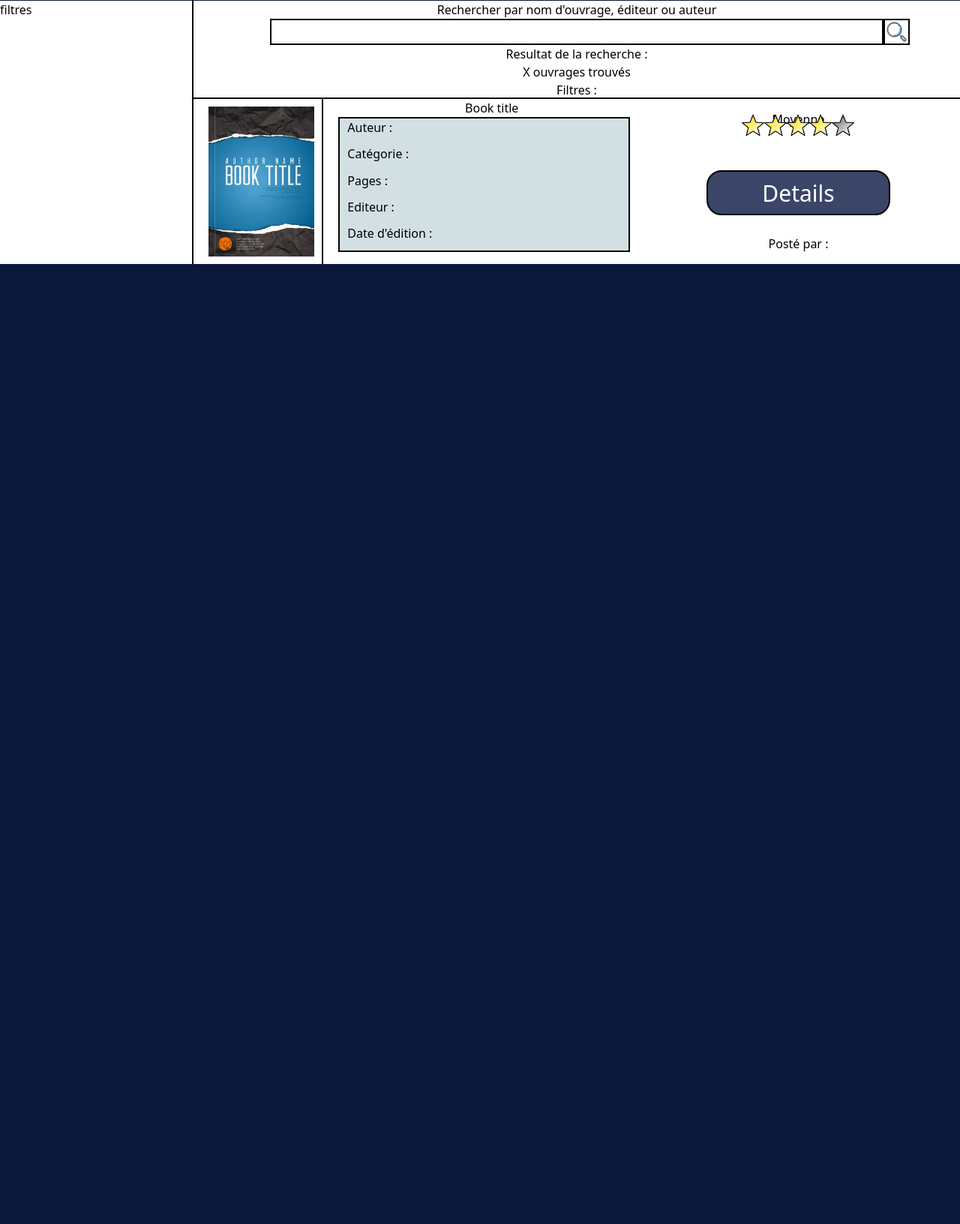
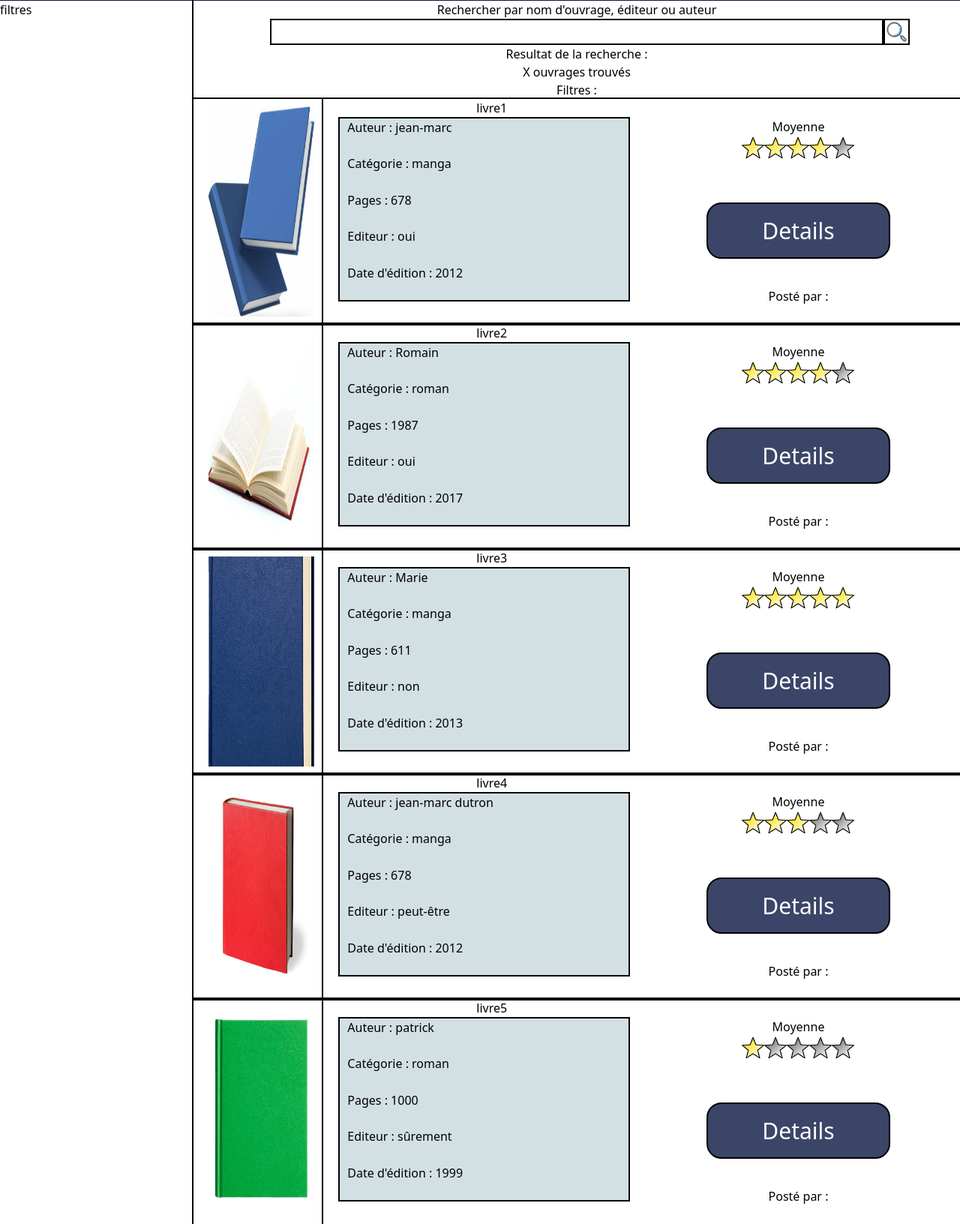
Before and after one commit to dam277/P_Web_2, a PHP site: page /02-CodeSource/Site/src/php/views/books.php?page=1 in a window 1280 px wide. Shown: the part 495-2127 px from the top of the page at 75% size. Before the commit the page ends 847 px from the top, so only its background shows below. Run offline with PHP 8.4, Linux system fonts and the light colour scheme; some libraries are stand-ins or nearby versions.

Commit message:
ajout d'automatisation php d'affichage des livres

```diff
--- a/02-CodeSource/Site/src/php/views/books.php
+++ b/02-CodeSource/Site/src/php/views/books.php
@@ -1,5 +1,5 @@
 <?php
-$bookList = array (
+$bookList = array(
     "book1" => array(
         "image" => "../../../resources/book1.jpg",
         "name" => "livre1",
@@ -14,7 +14,7 @@ $bookList = array (
         "image" => "../../../resources/book2.jpg",
         "name" => "livre2",
         "category" => "roman",
-        "author" => "jean-marc",
+        "author" => "Romain",
         "editor" => "oui",
         "pages" => "1987",
         "edition" => "2017",
@@ -24,11 +24,11 @@ $bookList = array (
         "image" => "../../../resources/book3.jpg",
         "name" => "livre3",
         "category" => "manga",
-        "author" => "jean-paul",
+        "author" => "Marie",
         "editor" => "non",
         "pages" => "611",
         "edition" => "2013",
-        "average" => 4.4
+        "average" => 4.5
     ),
     "book4" => array(
         "image" => "../../../resources/book4.jpg",
@@ -60,18 +60,16 @@ $bookList = array (
         "edition" => "2012",
         "average" => 2.8
     )
-
 );
 
-// echo "<pre>";
-// var_dump($bookList);
-// echo "</pre>";
+$bookList = array_values($bookList);
 
 ?>
 
 
 <!DOCTYPE html>
 <html lang="fr">
+
 <head>
     <meta charset="UTF-8">
     <meta http-equiv="X-UA-Compatible" content="IE=edge">
@@ -79,6 +77,7 @@ $bookList = array (
     <script src="https://cdn.tailwindcss.com"></script>
     <title>Ouvrages</title>
 </head>
+
 <body>
     <header>
         <?php
@@ -109,38 +108,99 @@ $bookList = array (
                 </div>
 
                 <!-- LIVRES -->
+                <?php
+                $page;  //Page actuelle
+
+                //Regarde quelle page on est
+                if ($_GET["page"]) {
+                    $page = $_GET["page"];
+                } else {
+                    $page = 1;
+                }
+
+                //Defini le début de I (FOR) I = startI
+                $startI = $page * 5 - 5;
+                //Defini la fin de I (FOR) I < endI
+                $endI = $page * 5;
+
+                //Affiche les ouvrages
+                for ($i = $startI; $i < $endI; $i++) {
+                ?>
+
+                    <!-- 1 LIVRE -->
                     <div class="outline outline-[2px] outline-offset-[0px] flex ">
-                    <img class="mx-[20px] py-[10px] pr-[10px] border-r-2 border-black border-solid w-[20%] xl:w-[15%]" src="../../../resources/livre1.jpg" alt="">
+                        <!-- IMAGE DE COUVERTURE -->
+                        <img class="mx-[20px] py-[10px] pr-[10px] border-r-2 border-black border-solid w-[20%] xl:w-[15%] min-h-[300px]" src="<?= $bookList[$i]["image"] ?>" alt="">
 
+                        <!-- INFORMATIONS SUR L'OUVRAGE -->
                         <div class="w-[40%]">
-                        <p class="grid place-items-center">Book title</p>
+                            <p class="grid place-items-center"><?= $bookList[$i]["name"] ?></p>
                             <ul class="grid place-items-left bg-[#D3E0E3] border-solid border-2 border-black h-[82%] mr-[20px]">
-                            <li class="ml-[10px]">Auteur :</li>
-                            <li class="ml-[10px]">Catégorie :</li>
-                            <li class="ml-[10px]">Pages :</li>
-                            <li class="ml-[10px]">Editeur :</li>
-                            <li class="ml-[10px]">Date d'édition :</li>
+                                <li class="ml-[10px]">Auteur : <?= $bookList[$i]["author"] ?></li>
+                                <li class="ml-[10px]">Catégorie : <?= $bookList[$i]["category"] ?></li>
+                                <li class="ml-[10px]">Pages : <?= $bookList[$i]["pages"] ?></li>
+                                <li class="ml-[10px]">Editeur : <?= $bookList[$i]["editor"] ?></li>
+                                <li class="ml-[10px]">Date d'édition : <?= $bookList[$i]["edition"] ?></li>
                             </ul>
                         </div>
 
+                        <!-- MOYENNE + DETAILS + POST -->
                         <div class="w-[40%] grid place-items-center">
                             <P>Moyenne</P>
                             <div class="flex">
+                                <?php
+
+                                if ($bookList[$i]["average"] < 1.5)
+                                {
+                                    $goldStars = 1;
+                                }
+                                elseif ($bookList[$i]["average"] < 2.5)
+                                {
+                                    $goldStars = 2;
+                                }
+                                elseif ($bookList[$i]["average"] < 3.5)
+                                {
+                                    $goldStars = 3;
+                                }
+                                elseif ($bookList[$i]["average"] < 4.5)
+                                {
+                                    $goldStars = 4;
+                                }
+                                else
+                                {
+                                    $goldStars = 5;
+                                }
+
+                                //Affichage des images
+                                for ($y = 0; $y < 5; $y++)
+                                {
+                                    if ($y < $goldStars)
+                                    {
+                                ?>
                                         <img class="mt-[-50px] w-[30px] h-[30px]" src="../../../resources/rateStarChecked.jpg" alt="Note">
-                            <img class="mt-[-50px] w-[30px] h-[30px]" src="../../../resources/rateStarChecked.jpg" alt="Note">
-                            <img class="mt-[-50px] w-[30px] h-[30px]" src="../../../resources/rateStarChecked.jpg" alt="Note">
-                            <img class="mt-[-50px] w-[30px] h-[30px]" src="../../../resources/rateStarChecked.jpg" alt="Note">
+                                    <?php
+                                    }
+                                    else
+                                    {
+                                    ?>
                                         <img class="mt-[-50px] w-[30px] h-[30px]" src="../../../resources/rateStarNotChecked.jpg" alt="Note">
+                                <?php
+                                    }
+                                }
+
+                                ?>
                             </div>
                             <a class="grid place-items-center w-[60%] h-[75%] rounded-[20px] bg-[#3B4568] text-white lg:text-[20px] xl:text-[30px] hover:bg-[#262C42] cursor-pointer border-black border-solid border-2" href="">
-                            <input class="cursor-pointer"  type="button" value="Details">
+                                <input class="cursor-pointer" type="button" value="Details">
                             </a>
                             <aside>Posté par :</aside>
                         </div>
+                    </div>
+                <?php
+                }
+                ?>
 
             </div>
-            </div>
-
         </div>
     </main>
     <footer>
@@ -149,4 +209,5 @@ $bookList = array (
         ?>
     </footer>
 </body>
+
 </html>
```
Lines whose indentation alone changed are shown as unchanged.
